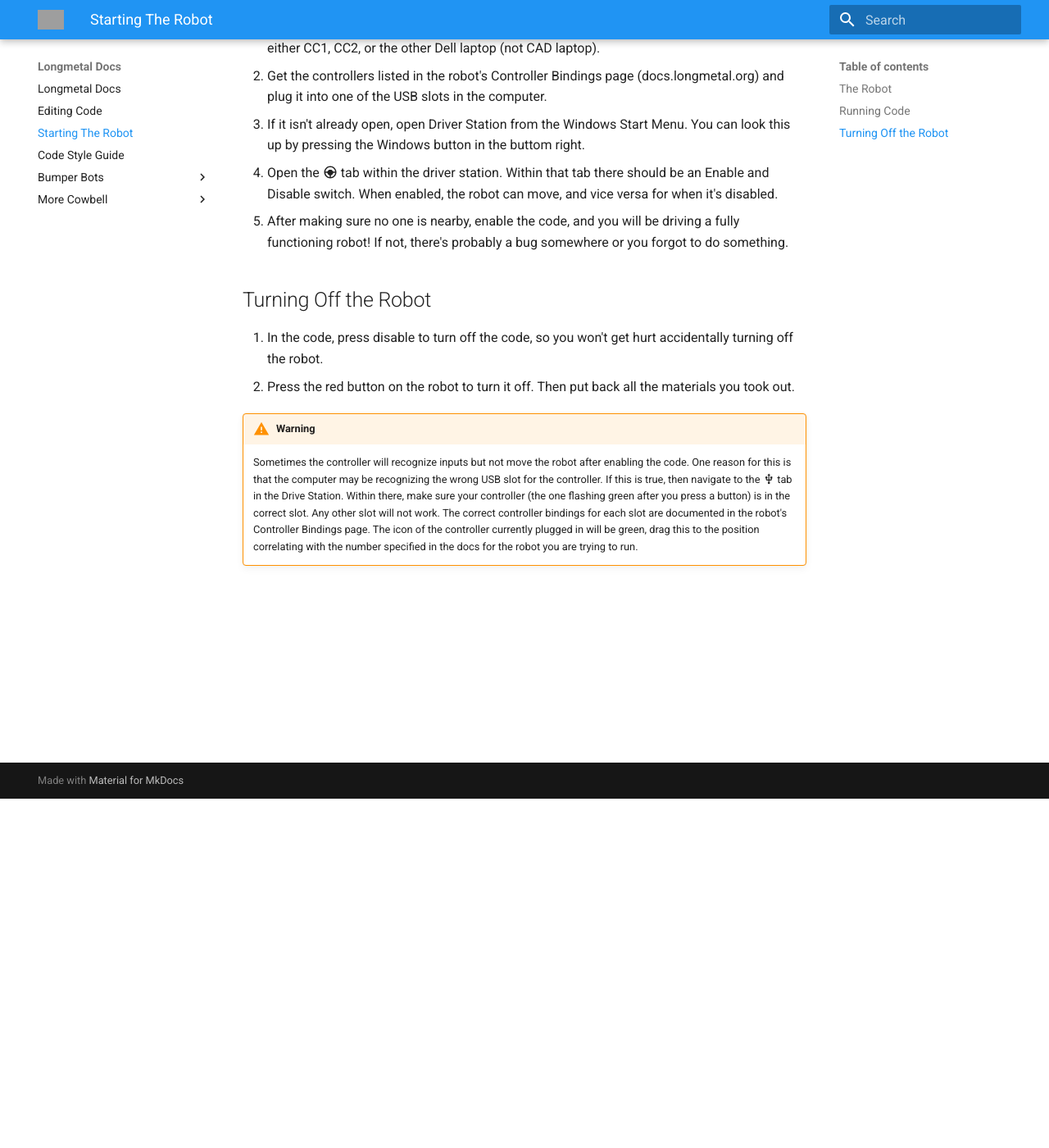
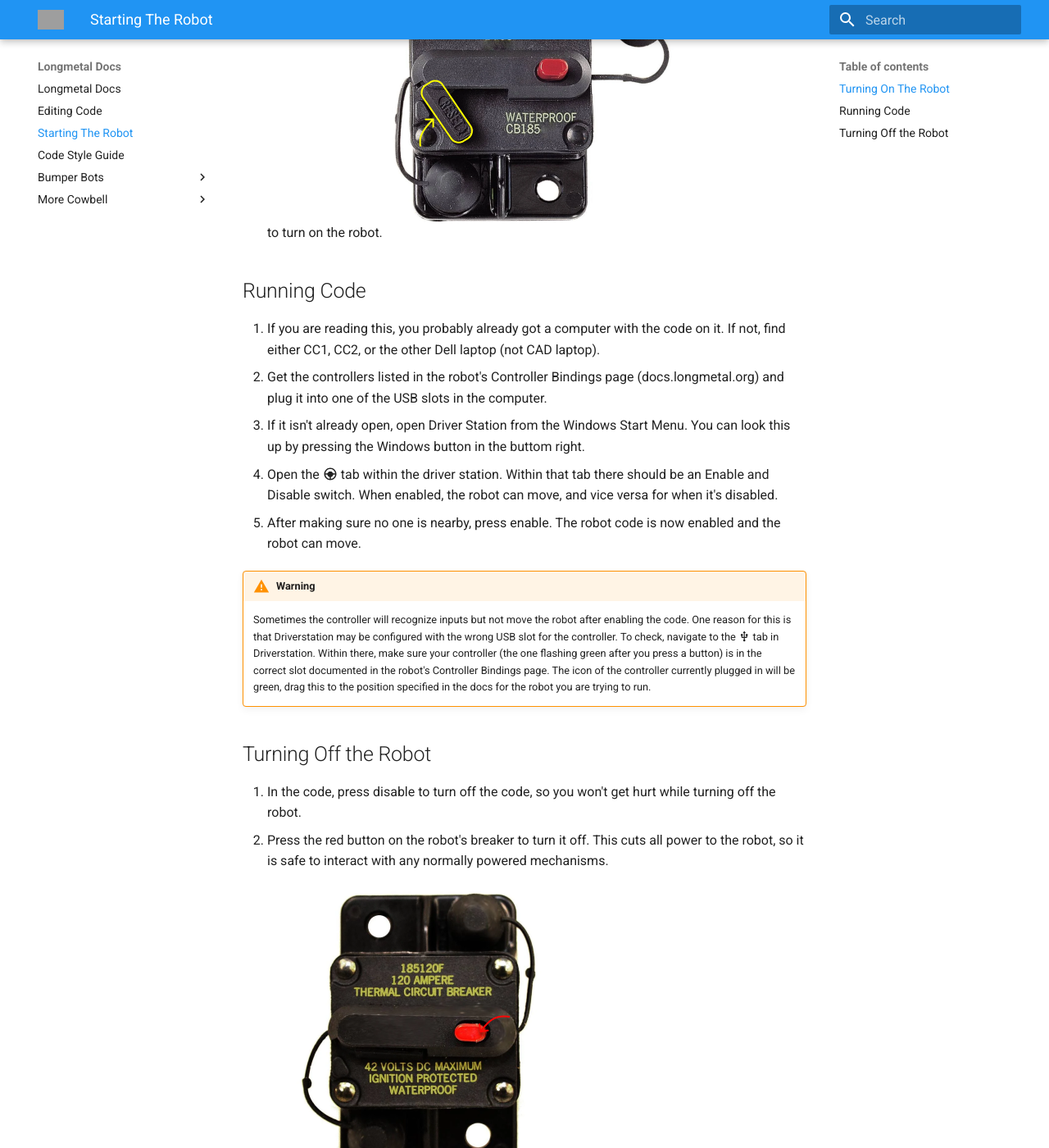
Before and after one commit to longmetal7127/metal-docs, an MkDocs documentation site: the page built from docs/starting-robot.md, in a window 1280 px wide and 1400 px high, scrolled down 426 px. Shown: the whole window at 82% size. Built offline with MkDocs 1.6.1 and Material for MkDocs 9.7.7, drawn with Linux system fonts in a browser that asks for light colours; some of the changed text lies outside the part shown; grey boxes are pictures that could not be loaded.

Commit message:
Fix formatting in editing-code and starting-robot docs

```diff
--- a/docs/starting-robot.md
+++ b/docs/starting-robot.md
@@ -1,17 +1,21 @@
 # Starting The Robot
-If you changed code, see [Editing and Deploying Code](/editing-code)
-## The Robot
+If you changed code, see [Editing and Deploying Code](editing-code.md)
+## Turning On The Robot
 1. Get the robot that you are trying to launch. Also get a battery (2023 ones).
-2. Plug the battery into the robot and flip the switch to connect the current.
+2. Plug the battery into the robot and push the switch, highlighted in yellow in the image below, to turn on the robot.
+![Open Breaker](assets/breaker-enable.png)
+
 ## Running Code
 1. If you are reading this, you probably already got a computer with the code on it. If not, find either CC1, CC2, or the other Dell laptop (not CAD laptop).
 2. Get the controllers listed in the robot's Controller Bindings page (docs.longmetal.org) and plug it into one of the USB slots in the computer.
 3. If it isn't already open, open Driver Station from the Windows Start Menu. You can look this up by pressing the Windows button in the buttom right.
 4. Open the :material-steering: tab within the driver station. Within that tab there should be an Enable and Disable switch. When enabled, the robot can move, and vice versa for when it's disabled.
-5. After making sure no one is nearby, enable the code, and you will be driving a fully functioning robot! If not, there's probably a bug somewhere or you forgot to do something.
+5. After making sure no one is nearby, press enable. The robot code is now enabled and the robot can move.
+!!! warning
+    Sometimes the controller will recognize inputs but not move the robot after enabling the code. One reason for this is that Driverstation may be configured with the wrong USB slot for the controller. To check, navigate to the :material-usb: tab in Driverstation. Within there, make sure your controller (the one flashing green after you press a button) is in the correct slot documented in the robot's Controller Bindings page. The icon of the controller currently plugged in will be green, drag this to the position specified in the docs for the robot you are trying to run.
+
+
 ## Turning Off the Robot
-1. In the code, press disable to turn off the code, so you won't get hurt accidentally turning off the robot.
-2. Press the red button on the robot to turn it off. Then put back all the materials you took out.
-
-!!! warning
-    Sometimes the controller will recognize inputs but not move the robot after enabling the code. One reason for this is that the computer may be recognizing the wrong USB slot for the controller. If this is true, then navigate to the :material-usb: tab in the Drive Station. Within there, make sure your controller (the one flashing green after you press a button) is in the correct slot. Any other slot will not work. The correct controller bindings for each slot are documented in the robot's Controller Bindings page. The icon of the controller currently plugged in will be green, drag this to the position correlating with the number specified in the docs for the robot you are trying to run.
+1. In the code, press disable to turn off the code, so you won't get hurt while turning off the robot.
+2. Press the red button on the robot's breaker to turn it off. This cuts all power to the robot, so it is safe to interact with any normally powered mechanisms.
+![Close Breaker](assets/breaker-disable.png)
```
Also changed, not shown: docs/editing-code.md (+2 -2 lines), docs/assets/breaker-disable.png (added), docs/assets/breaker-enable.png (added).
